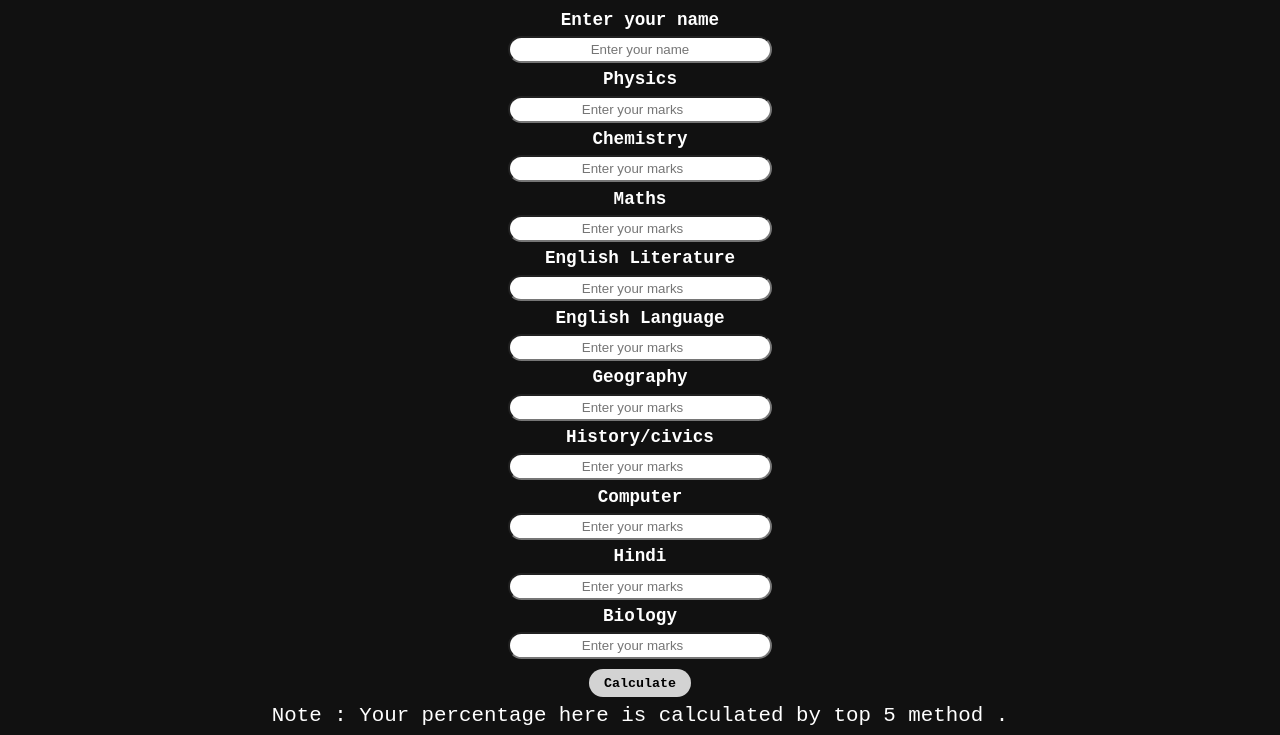
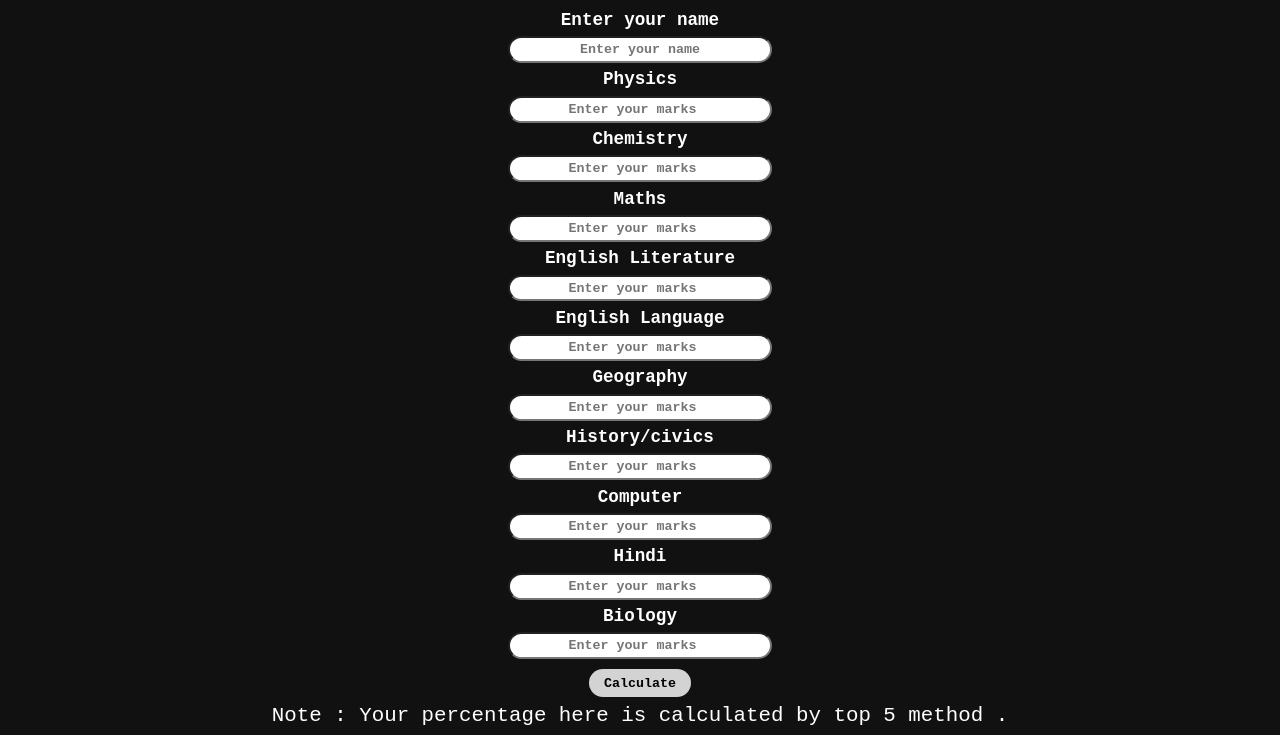
Before and after one commit to ayaanbff/Semester-marks, a plain HTML site: page index.html in a window 1280 px wide. Shown: the part 65-800 px from the top of the page. Drawn offline with Linux system fonts and the light colour scheme.

Commit message:
Update style.css

```diff
--- a/style.css
+++ b/style.css
@@ -10,6 +10,10 @@ background-color: rgb(17,17,17);
 flex-direction: column;
 align-content: center;
 justify-items: center;
+}
+input{
+    font-family: 'Courier New', Courier, monospace;
+    font-weight: bolder;
 }
 #feild{
     /* position: absolute; */
```
